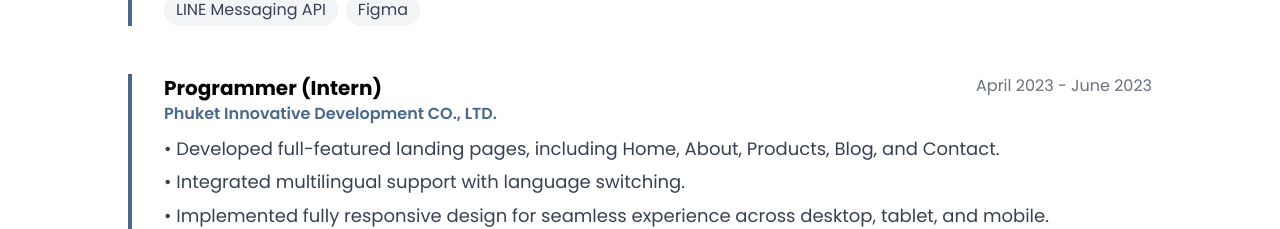
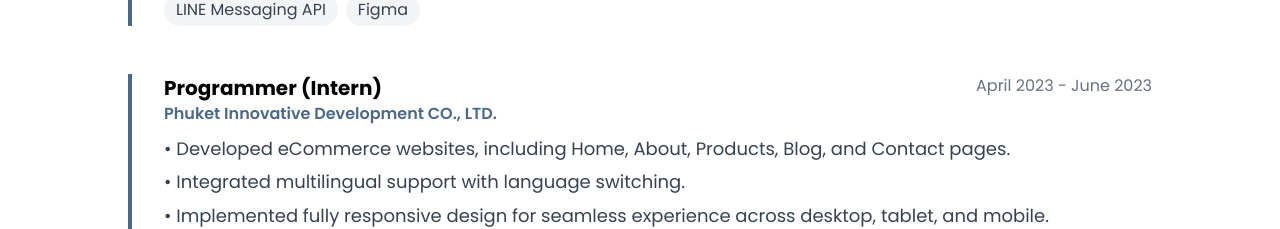
Before and after one commit to ZulfaBueraheng/portfolio, a React (Vite) app: page / in a window 1280 px wide. Shown: the part 2075-2304 px from the top of the page. Built offline with nearby package versions, Linux system fonts and the light colour scheme.

Commit message:
update Exp

```diff
--- a/src/components/Experience.jsx
+++ b/src/components/Experience.jsx
@@ -28,7 +28,7 @@ const experiences = [
     company: "Phuket Innovative Development CO., LTD.",
     date: "April 2023 - June 2023",
     description: [
-      "Developed full-featured landing pages, including Home, About, Products, Blog, and Contact.",
+      "Developed eCommerce websites, including Home, About, Products, Blog, and Contact pages.",
       "Integrated multilingual support with language switching.",
       "Implemented fully responsive design for seamless experience across desktop, tablet, and mobile.",
     ],
```
